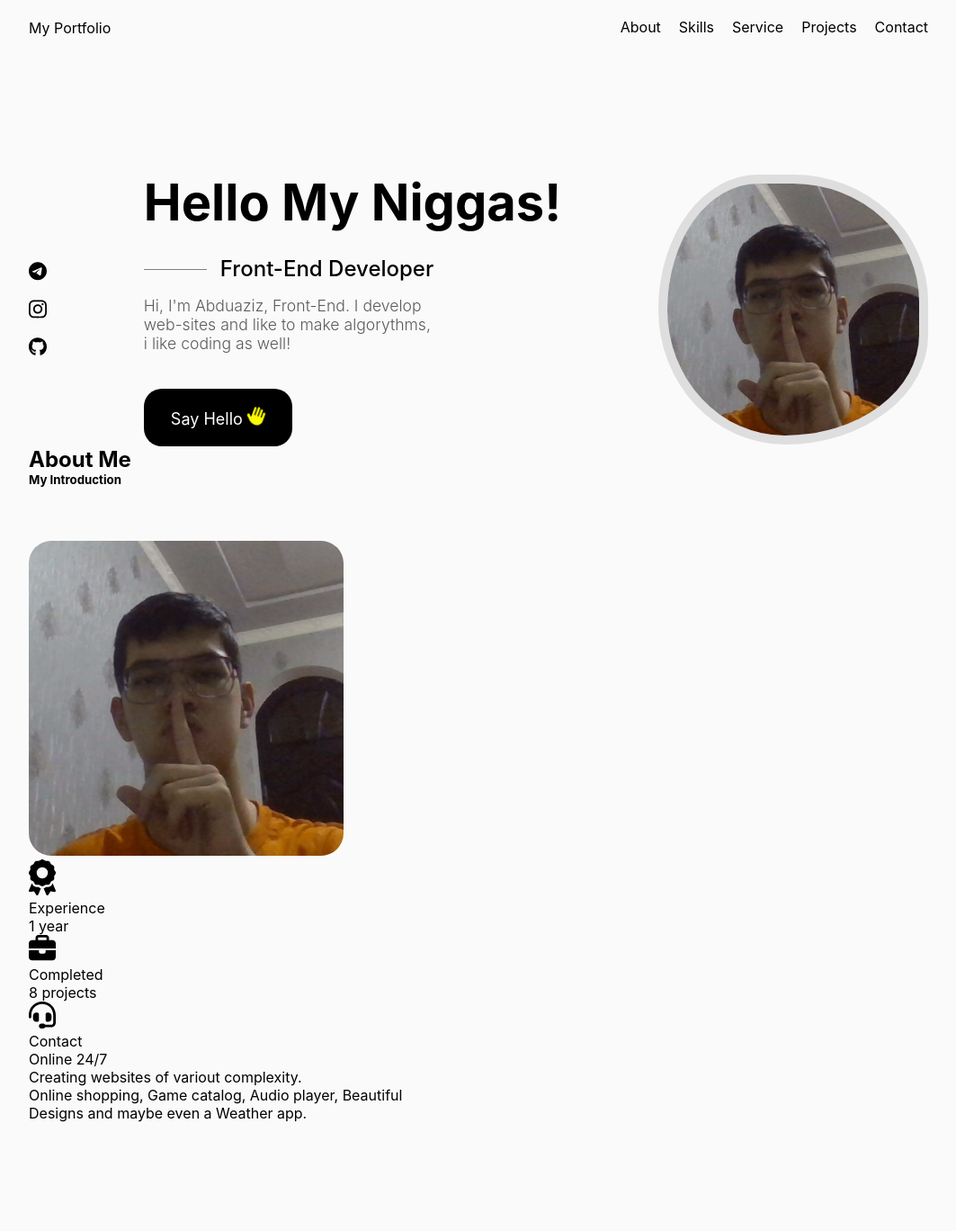
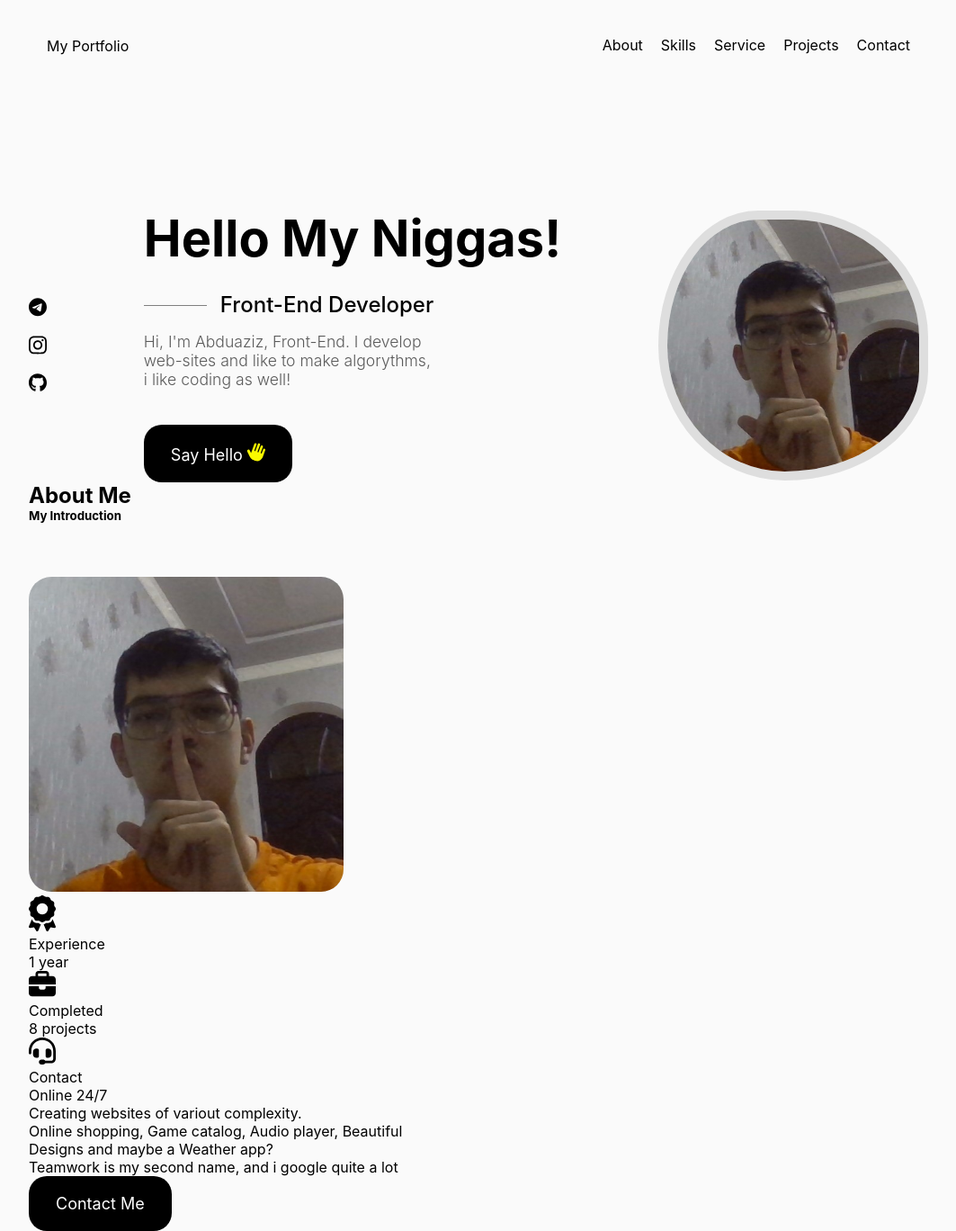
Before and after one commit to wifv/portfolio, a React (Vite) app: page / in a window 1280 px wide. Shown: the whole page at 90% size, without its empty margins (108-1171 px from the left). Before the commit the page ends 1247 px from the top, so only its background shows below. Built offline with nearby package versions, Linux system fonts and the light colour scheme.

Commit message:
about me page halfway done

```diff
--- a/src/assets/Page.tsx
+++ b/src/assets/Page.tsx
@@ -45,9 +45,10 @@ const Page = () => {
                 <p className="me-right-block">
                     Creating websites of variout complexity. <br />
                     Online shopping, Game catalog, Audio player, Beautiful <br />
-                    Designs and maybe even a Weather app. <br />
-
+                    Designs and maybe a Weather app? <br />
+                    Teamwork is my second name, and i google quite a lot <br />
                 </p>
+                <a href="#"><div className="hello-btn">Contact Me</div></a>
             </div>
         </div>
       </section>
--- a/src/assets/navbar.css
+++ b/src/assets/navbar.css
@@ -21,6 +21,8 @@ body {
     margin: 20px auto 20px auto;
     max-width: 1300px;
     width: 100%;
+    padding: 20px;
+    z-index: 10;
 }
 
 .nav ul {
```
